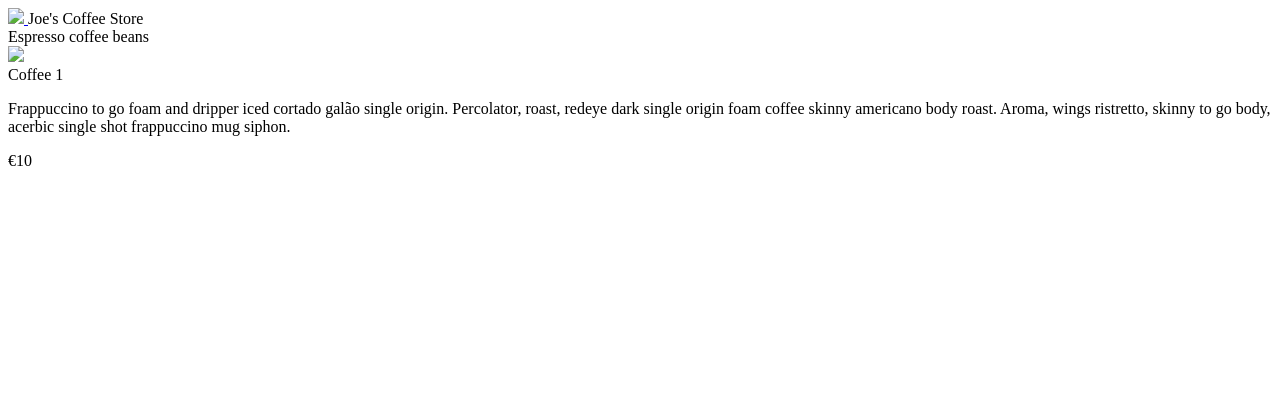
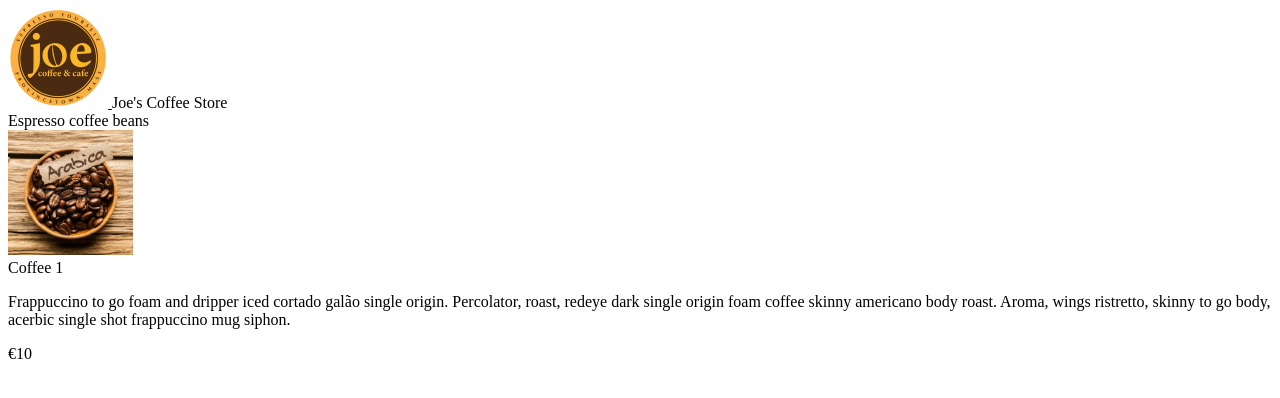
Before and after one commit to Morrianton/Lab-2-HTML5, a plain HTML site: page allcoffees.html in a window 1280 px wide. Drawn offline with Linux system fonts and the light colour scheme.

Commit message:
Added images and added them to the .html files.

```diff
--- a/allcoffees.html
+++ b/allcoffees.html
@@ -7,8 +7,8 @@
 <body>
     <header>
         <div>
-            <a class="headerlogo" href="#">
-                <img src="#">
+            <a class="headerlogo" href="index.html">
+                <img src="logo.png" height="100">
             </a>
             <span id="headername">Joe's Coffee Store</span>
         </div>
@@ -18,7 +18,7 @@
             <span>Espresso coffee beans</span>
         </header>
         <article class="productarticlewide" id="coffee-1" data-price="10.00">
-            <img id="coffee1" class="productarticlewidethumbnail" src="#">
+            <img id="coffee1" class="productarticlewidethumbnail" src="arabica.jpg" height="125">
             <div class="productarticlecontent">
                 <header>
                     <span class="productarticlewidename">Coffee 1</span>
```
Also changed, not shown: coffeedetails.html (+3 -3 lines), index.html (+4 -4 lines), arabica.jpg (added), logo.png (added).
